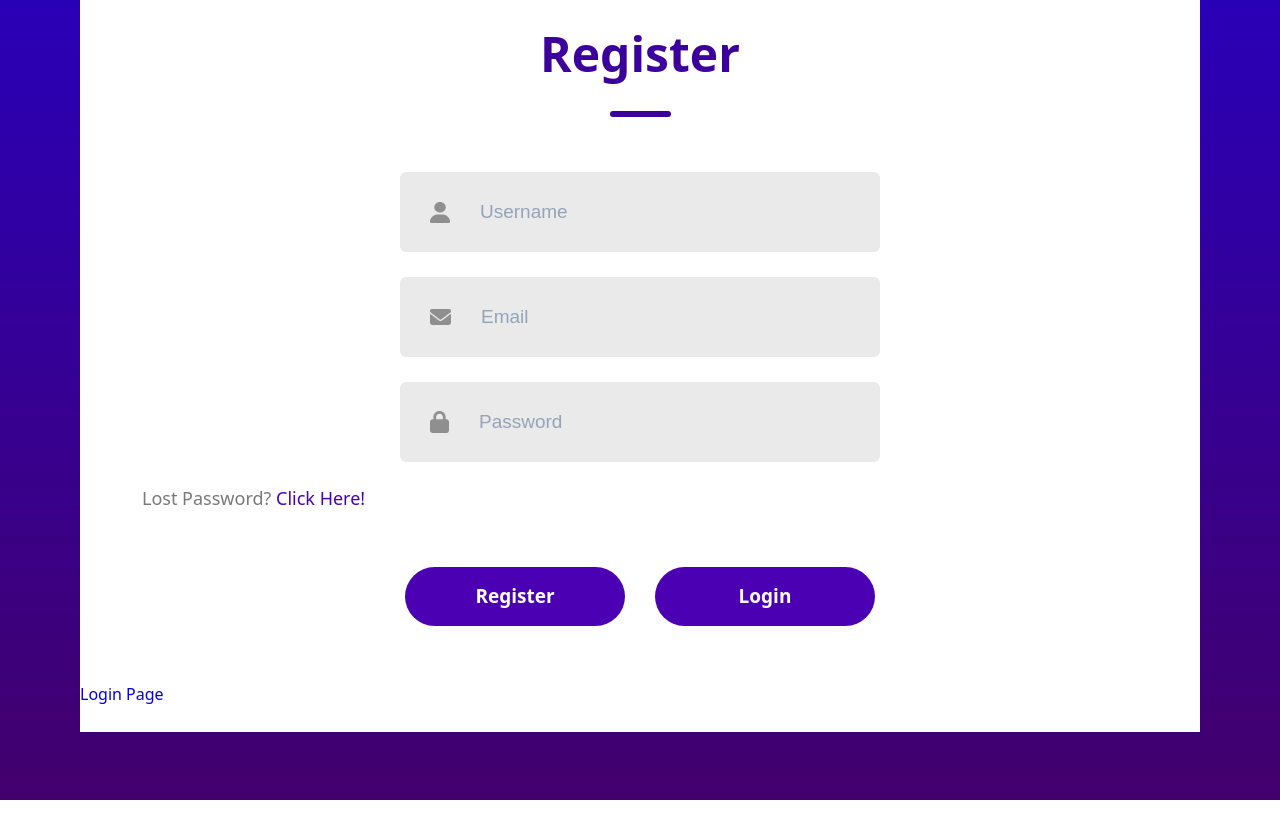
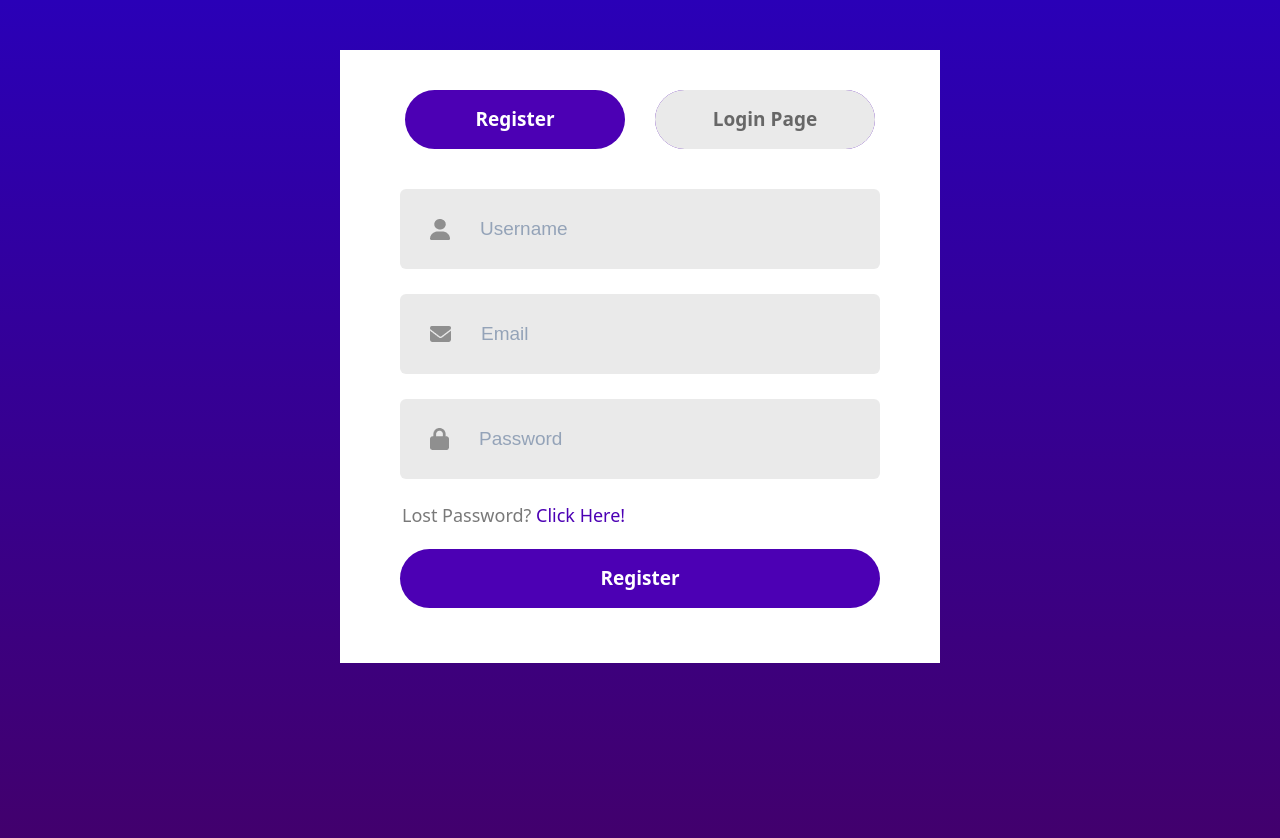
Before and after one commit to akshaykhatri-art/EventAppMern, a React (Vite) app in the folder client/: page /register in a window 1280 px wide. Shown: the top 838 px of the page. Before the commit the page ends 800 px from the top, so only its background shows below. Built offline with nearby package versions, Linux system fonts and the light colour scheme.

Commit message:
Refined Register Page Style

```diff
--- a/client/src/assets/css/RegisterLogin.css
+++ b/client/src/assets/css/RegisterLogin.css
@@ -1,8 +1,8 @@
-.container {
+.container-register-login {
   display: flex;
   flex-direction: column;
   margin: auto;
-  margin-top: 200px;
+  margin-top: 50px;
   background-color: #fff;
   padding-bottom: 30px;
   width: 600px;
@@ -31,7 +31,7 @@
 }
 
 .inputs {
-  margin-top: 55px;
+  margin-top: 15px;
   display: flex;
   flex-direction: column;
   gap: 25px;
@@ -76,10 +76,15 @@
 .submit-container {
   display: flex;
   gap: 30px;
-  margin: 60px auto;
+  margin: 25px auto;
 }
 
-.submit {
+.submit-container.top-container {
+  margin-top: 40px;
+}
+
+.submit,
+.link {
   display: flex;
   justify-content: center;
   align-items: center;
@@ -92,3 +97,22 @@
   font-weight: 700;
   cursor: pointer;
 }
+
+.submit.button {
+  display: flex;
+  justify-content: center;
+  align-items: center;
+  width: 480px;
+  height: 59px;
+  color: #fff;
+  background: #4c00b4;
+  border-radius: 50px;
+  font-size: 19px;
+  font-weight: 700;
+  cursor: pointer;
+}
+
+.gray {
+  background: #eaeaea;
+  color: #676767;
+}
--- a/client/src/pages/Register.jsx
+++ b/client/src/pages/Register.jsx
@@ -1,4 +1,4 @@
-import React from "react";
+import React, { useState } from "react";
 import { Link } from "react-router-dom";
 import user_icon from "../assets/images/person.png";
 import email_icon from "../assets/images/email.png";
@@ -12,12 +12,25 @@ const Register = () => {
   //     <Link to="/login">Login Page</Link>
   //   </div>
   // );
+
+  const [action, setAction] = useState("Register");
+
   return (
-    <div className="container">
-      <div className="header">
+    <div className="container-register-login">
+      {/* <div className="header">
         <div className="text">Register</div>
         <div className="underline"></div>
+      </div> */}
+
+      <div className="submit-container top-container">
+        <div className="submit">Register</div>
+        <div className="submit">
+          <Link className="link gray" to="/login">
+            Login Page
+          </Link>
+        </div>
       </div>
+
       <div className="inputs">
         <div className="input">
           <img src={user_icon} alt="" />
@@ -35,11 +48,9 @@ const Register = () => {
       <div className="forgot-password">
         Lost Password? <span>Click Here!</span>
       </div>
-      <div className="submit-container">
-        <div className="submit">Register</div>
-        <div className="submit">Login</div>
+      <div className="submit-container button-container">
+        <div className="submit button">Register</div>
       </div>
-      <Link to="/login">Login Page</Link>
     </div>
   );
 };
```
